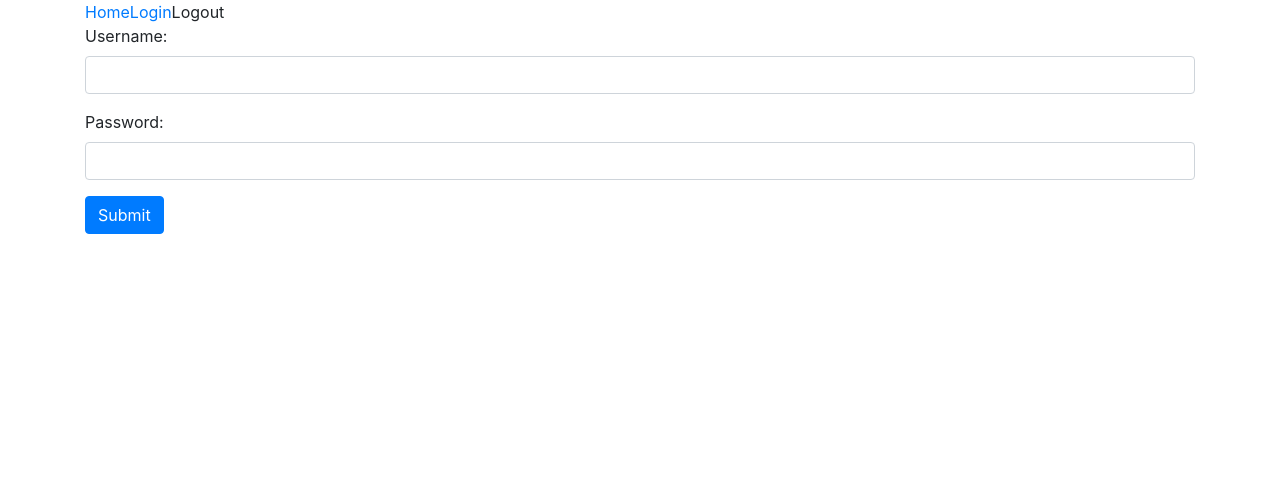
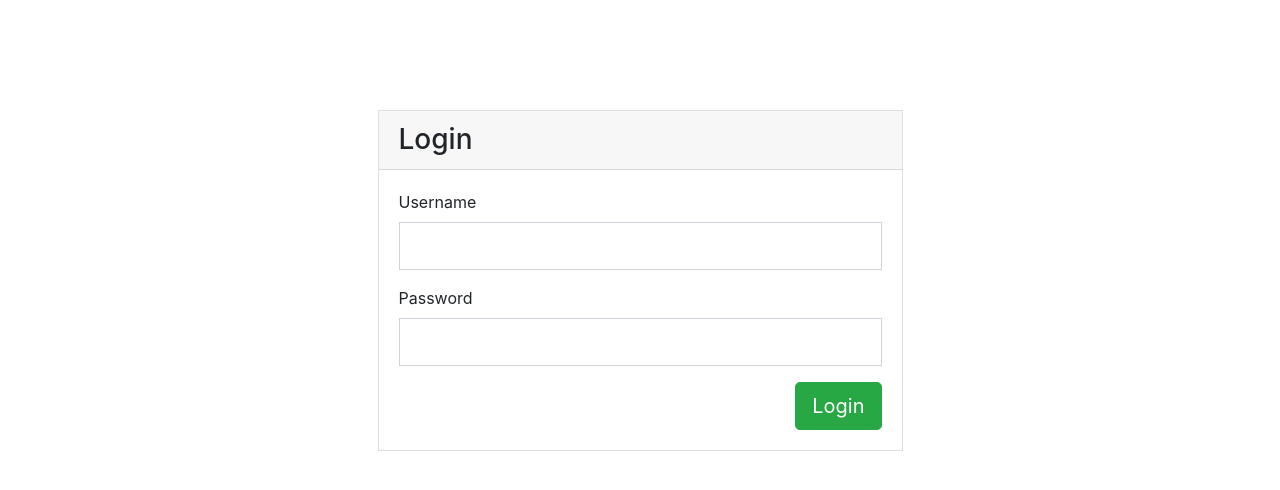
Before and after one commit to moritz31/imageUpload, an Angular app in the folder frontend/: page /login in a window 1280 px wide. Shown: the top 490 px of the page. Built offline with nearby package versions, Linux system fonts and the light colour scheme; no server answers.

Commit message:
Hazzle with login Nicer ui

```diff
--- a/frontend/src/app/app.component.html
+++ b/frontend/src/app/app.component.html
@@ -1,9 +1,5 @@
 <div class="container">
-  <ul class="nav nav-pills">
-    <li><a routerLinkActive="active" routerLink="/home">Home</a></li>
-    <li><a routerLinkActive="active" routerLink="/login">Login</a></li>
-    <li><a (click)="logout()">Logout</a></li>
-  </ul>
+  <!-- HEADER in here -->
 </div>
 <div class="container">
   <router-outlet></router-outlet>
--- a/frontend/src/app/login/login.component.html
+++ b/frontend/src/app/login/login.component.html
@@ -1,14 +1,43 @@
-<div class="alert alert-danger" [hidden]="!error">
-	There was a problem logging in. Please try again.
+<div class="container py-5">
+  <div class="row">
+    <div class="col-md-12">
+      <h2 class="text-center text-white mb-4">Bootstrap 4 Login Form</h2>
+      <div class="row">
+        <div class="col-md-6 mx-auto">
+
+          <!-- form card login -->
+          <div class="card rounded-0">
+            <div class="card-header">
+              <h3 class="mb-0">Login</h3>
+            </div>
+            <div class="card-body">
+              <form class="form" role="form" autocomplete="off" id="formLogin" novalidate="" (submit)="login()">
+                <div class="form-group">
+                  <label for="uname1">Username</label>
+                  <input type="text" class="form-control form-control-lg rounded-0" name="uname1" id="uname1" required="">
+                  <div class="invalid-feedback">Oops, you missed this one.</div>
+                </div>
+                <div class="form-group">
+                  <label>Password</label>
+                  <input type="password" class="form-control form-control-lg rounded-0" id="pwd1" required="" autocomplete="new-password">
+                  <div class="invalid-feedback">Enter your password too!</div>
+                </div>
+                <button type="submit" class="btn btn-success btn-lg float-right" id="btnLogin">Login</button>
+              </form>
+            </div>
+            <!--/card-block-->
+          </div>
+          <!-- /form card login -->
+
+        </div>
+
+
+      </div>
+      <!--/row-->
+
+    </div>
+    <!--/col-->
+  </div>
+  <!--/row-->
 </div>
-<form role="form" (submit)="login()">
-	<div class="form-group">
-		<label for="username">Username:</label> <input type="text"
-			class="form-control" id="username" name="username" [(ngModel)]="credentials.username"/>
-	</div>
-	<div class="form-group">
-		<label for="password">Password:</label> <input type="password"
-			class="form-control" id="password" name="password" [(ngModel)]="credentials.password"/>
-	</div>
-	<button type="submit" class="btn btn-primary">Submit</button>
-</form>
+<!--/container-->
```
Also changed, not shown: frontend/proxy-dev.json (added, +10 -0 lines), 2 other files (tests, documents, lock files or other folders).
